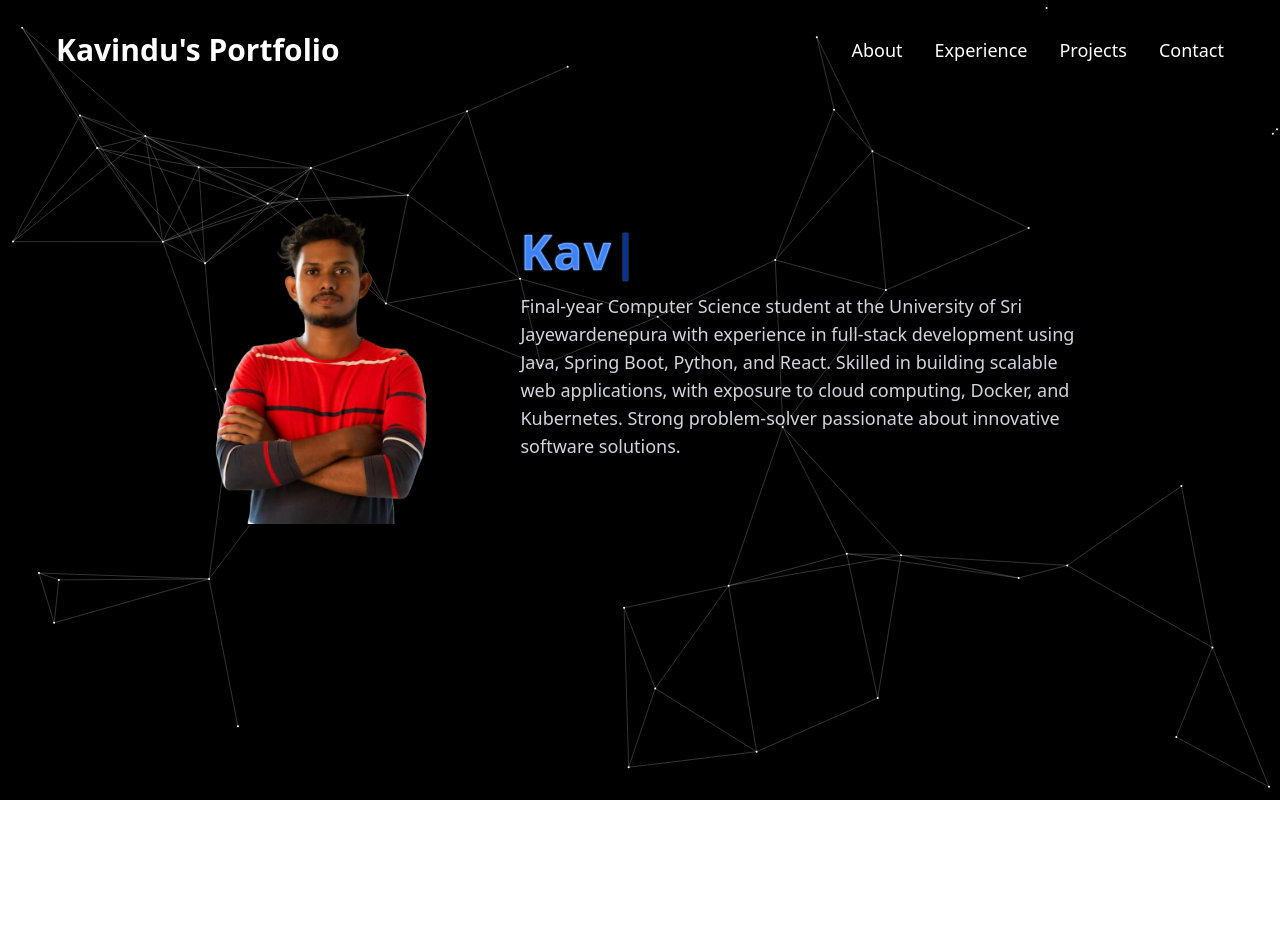
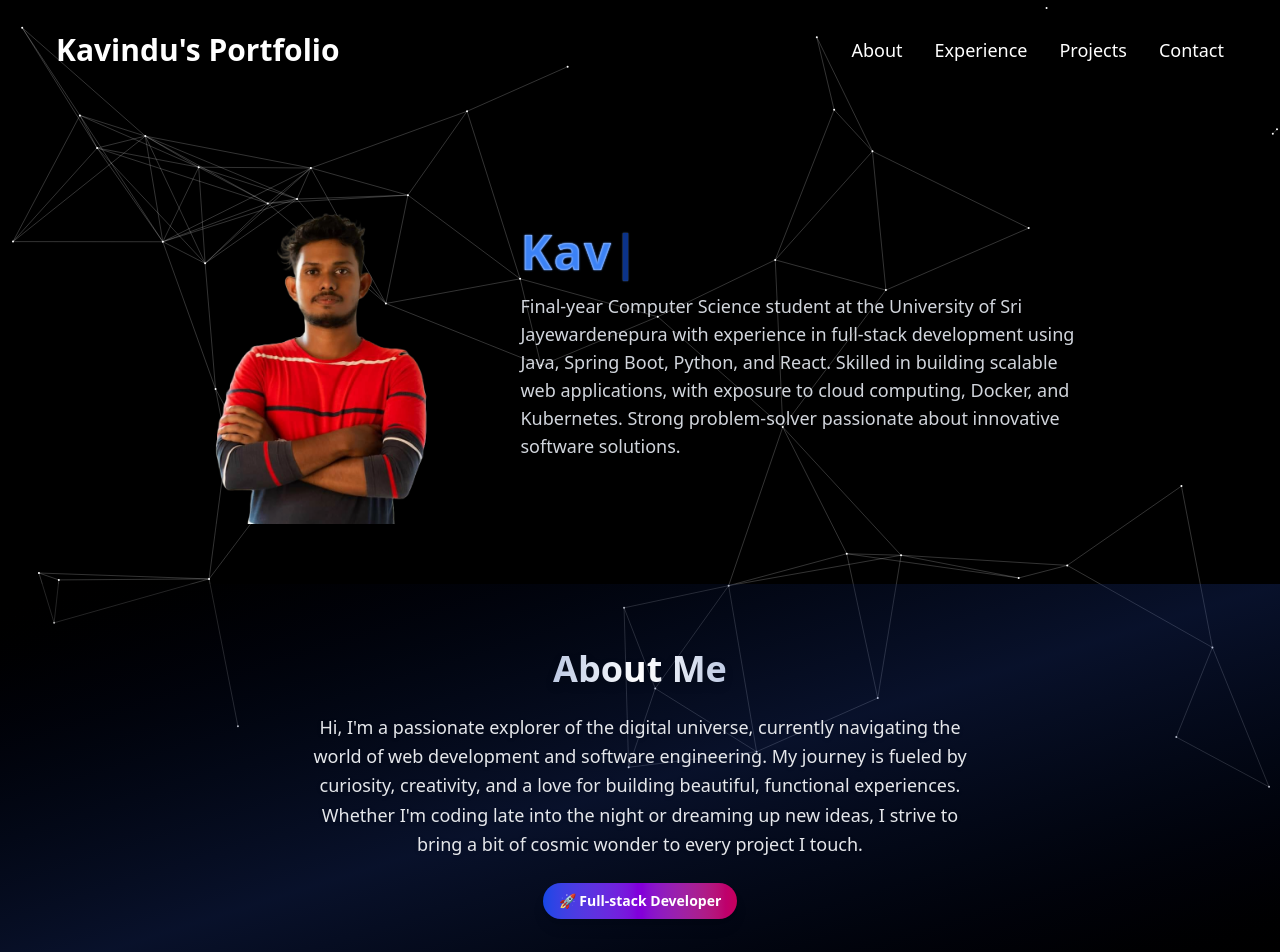
Before and after one commit to kavinduhcolombage/portfolio, a React (Vite) app: page / in a window 1280 px wide. Shown: the top 952 px of the page. Before the commit the page ends 800 px from the top, so only its background shows below. Built offline with nearby package versions, Linux system fonts and the light colour scheme.

Commit message:
refactor Portfolio and AboutMe components; add Introduction section and update AboutMe import path

```diff
--- a/src/Content/Portfolio.tsx
+++ b/src/Content/Portfolio.tsx
@@ -1,12 +1,14 @@
 import Navbar from "../Components/Navbar";
 import StarNetworkBackground from "../Components/StarNetworkBackground";
-import AboutMe from "../Sections/AboutMe";
+import AboutMe from "../Sections/Aboutme";
+import Introduction from "../Sections/Introduction";
 
 const Portfolio = () => {
     return (
         <div className="bg-black text-white min-h-screen">
             <StarNetworkBackground />
             <Navbar />
+            <Introduction />
             <AboutMe />
         </div>
     );
--- a/src/Sections/AboutMe.tsx
+++ b/src/Sections/AboutMe.tsx
@@ -1,39 +1,29 @@
-import React, { useEffect, useState } from "react";
-
-const name = "Kavindu Hansana";
-const summary = "Final-year Computer Science student at the University of Sri Jayewardenepura with experience in full-stack development using Java, Spring Boot, Python, and React. Skilled in building scalable web applications, with exposure to cloud computing, Docker, and Kubernetes. Strong problem-solver passionate about innovative software solutions.";
-
-const AboutMe: React.FC = () => {
-  const [displayed, setDisplayed] = useState("");
-
-  useEffect(() => {
-    let i = 0;
-    const timer = setInterval(() => {
-      setDisplayed(name.slice(0, i + 1));
-      i++;
-      if (i === name.length) clearInterval(timer);
-    }, 180);
-    return () => clearInterval(timer);
-  }, []);
-
+const AboutMe = () => {
   return (
-    <section className="flex flex-col md:flex-row items-center justify-center min-h-[60vh] bg-black px-6 py-12 max-[400px]:py-4">
-      <img
-        src="/me.png"
-        alt="Kavindu Hansana"
-        className="h-90 max-[900px]:h-80 object-cover shadow-lg to-purple-500 mb-6 md:mb-0 mr-10 max-[900px]:mr-5 relative"
-      />
-      <div className="text-center md:text-left">
-        <h1
-          className="text-5xl max-[900px]:text-4xl font-extrabold text-transparent bg-clip-text bg-gradient-to-r from-blue-600 via-white-100 to-blue-400 tracking-wide mb-4"
-          style={{ textShadow: "0 0 2px #3b82f6, 0 0 1px #fff" }}
-        >
-          {displayed}
-          {displayed.length < name.length && (
-            <span className="animate-pulse text-blue-600">|</span>
-          )}
-        </h1>
-        <p className="text-gray-300 text-lg max-[900px]:text-base max-w-xl">{summary}</p>
+    <section className="relative flex flex-col items-center justify-center min-h-[50vh] px-6 py-12">
+      {/* Glowing stars background effect */}
+      <div className="absolute inset-0 pointer-events-none z-0">
+        <div className="w-full h-full bg-gradient-to-br from-black via-blue-900 to-black opacity-30"></div>
+        {/* Add more decorative elements if you want */}
+      </div>
+      <div className="relative z-10 text-center max-w-2xl">
+        <h2 className="text-4xl font-extrabold text-transparent bg-clip-text bg-gradient-to-r from-blue-900 via-white to-blue-900 drop-shadow-lg mb-6">
+          About Me
+        </h2>
+        <p className="text-lg text-gray-200 mb-6 leading-relaxed drop-shadow">
+          Hi, I'm a passionate explorer of the digital universe, currently navigating the world of web development and software engineering. My journey is fueled by curiosity, creativity, and a love for building beautiful, functional experiences. Whether I'm coding late into the night or dreaming up new ideas, I strive to bring a bit of cosmic wonder to every project I touch.
+        </p>
+        <div className="flex flex-col items-center gap-2">
+          <span className="px-4 py-2 rounded-full bg-gradient-to-r from-blue-700 via-purple-700 to-pink-700 text-white text-sm font-semibold shadow-lg">
+            🚀 Full-stack Developer
+          </span>
+          {/* <span className="px-4 py-2 rounded-full bg-gradient-to-r from-purple-700 via-pink-700 to-blue-700 text-white text-sm font-semibold shadow-lg">
+            🌌 Galaxy Theme Enthusiast
+          </span>
+          <span className="px-4 py-2 rounded-full bg-gradient-to-r from-pink-700 via-blue-700 to-purple-700 text-white text-sm font-semibold shadow-lg">
+            💡 Always Learning & Creating
+          </span> */}
+        </div>
       </div>
     </section>
   );
--- /dev/null
+++ b/src/Sections/Introduction.tsx
@@ -0,0 +1,42 @@
+import React, { useEffect, useState } from "react";
+
+const name = "Kavindu Hansana";
+const summary = "Final-year Computer Science student at the University of Sri Jayewardenepura with experience in full-stack development using Java, Spring Boot, Python, and React. Skilled in building scalable web applications, with exposure to cloud computing, Docker, and Kubernetes. Strong problem-solver passionate about innovative software solutions.";
+
+const Introduction: React.FC = () => {
+  const [displayed, setDisplayed] = useState("");
+
+  useEffect(() => {
+    let i = 0;
+    const timer = setInterval(() => {
+      setDisplayed(name.slice(0, i + 1));
+      i++;
+      if (i === name.length) clearInterval(timer);
+    }, 180);
+    return () => clearInterval(timer);
+  }, []);
+
+  return (
+    <section className="flex flex-col md:flex-row items-center justify-center min-h-[60vh] bg-black px-6 py-12 max-[400px]:py-4">
+      <img
+        src="/me.png"
+        alt="Kavindu Hansana"
+        className="h-90 max-[900px]:h-80 object-cover shadow-lg to-purple-500 mb-6 md:mb-0 mr-10 max-[900px]:mr-5 relative"
+      />
+      <div className="text-center md:text-left">
+        <h1
+          className="text-5xl max-[900px]:text-4xl font-extrabold text-transparent bg-clip-text bg-gradient-to-r from-blue-600 via-white-100 to-blue-400 tracking-wide mb-4"
+          style={{ textShadow: "0 0 2px #3b82f6, 0 0 1px #fff" }}
+        >
+          {displayed}
+          {displayed.length < name.length && (
+            <span className="animate-pulse text-blue-600">|</span>
+          )}
+        </h1>
+        <p className="text-gray-300 text-lg max-[900px]:text-base max-w-xl">{summary}</p>
+      </div>
+    </section>
+  );
+};
+
+export default Introduction;
```
